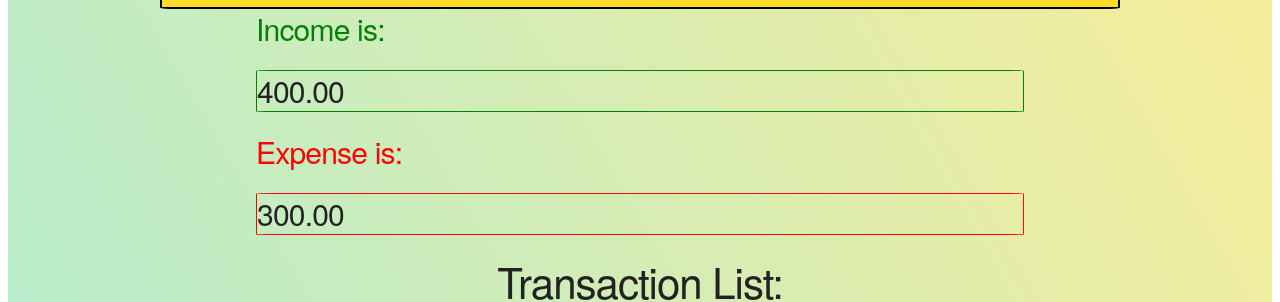
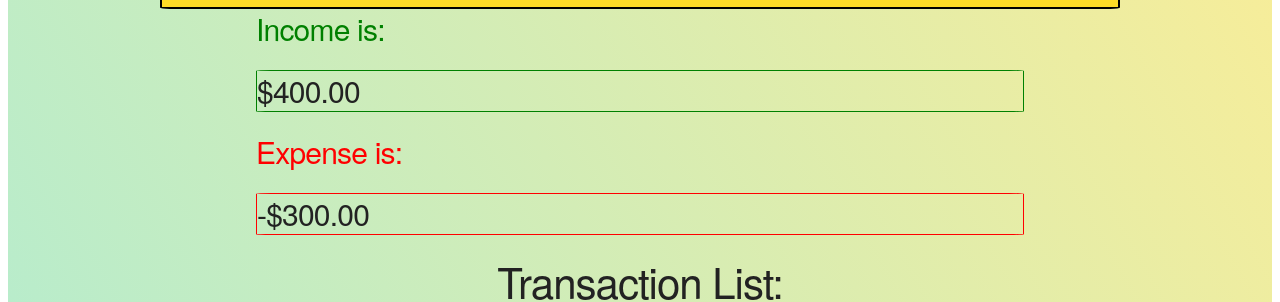
Before and after one commit to Saood-Ahmed/Expense-Tracker-App-Using-React-Hooks, a React (Create React App) app: page / in a window 1280 px wide. Shown: the part 222-524 px from the top of the page. Built offline with nearby package versions, Linux system fonts and the light colour scheme.

Commit message:
Update IncomeExpenses.js

```diff
--- a/src/Components/IncomeExpenses.js
+++ b/src/Components/IncomeExpenses.js
@@ -16,11 +16,11 @@ export const IncomeExpenses = () => {
         <div className="container">
             <div>
                 <h4 style={{color:"green"}}>Income is:</h4>
-                <h4 style={{border:'1px solid green', borderRadius:'2%'}}>{income.toFixed(2)}</h4>
+                <h4 style={{border:'1px solid green', borderRadius:'2%'}}>${income.toFixed(2)}</h4>
             </div>
             <div>
                 <h4 style={{color:"red"}}>Expense is:</h4>
-                <h4 style={{border:'1px solid red', borderRadius:'2%'}}>{(expense * -1).toFixed(2)}</h4>
+                <h4 style={{border:'1px solid red', borderRadius:'2%'}}>-${(expense * -1).toFixed(2)}</h4>
             </div>
         </div>
     )
```
